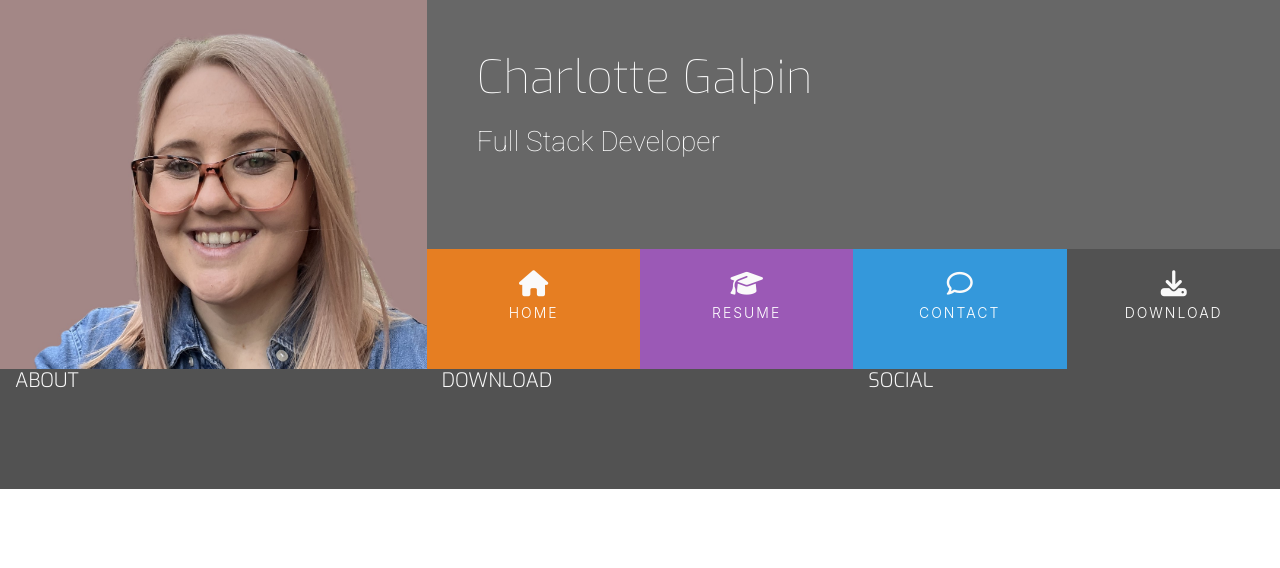
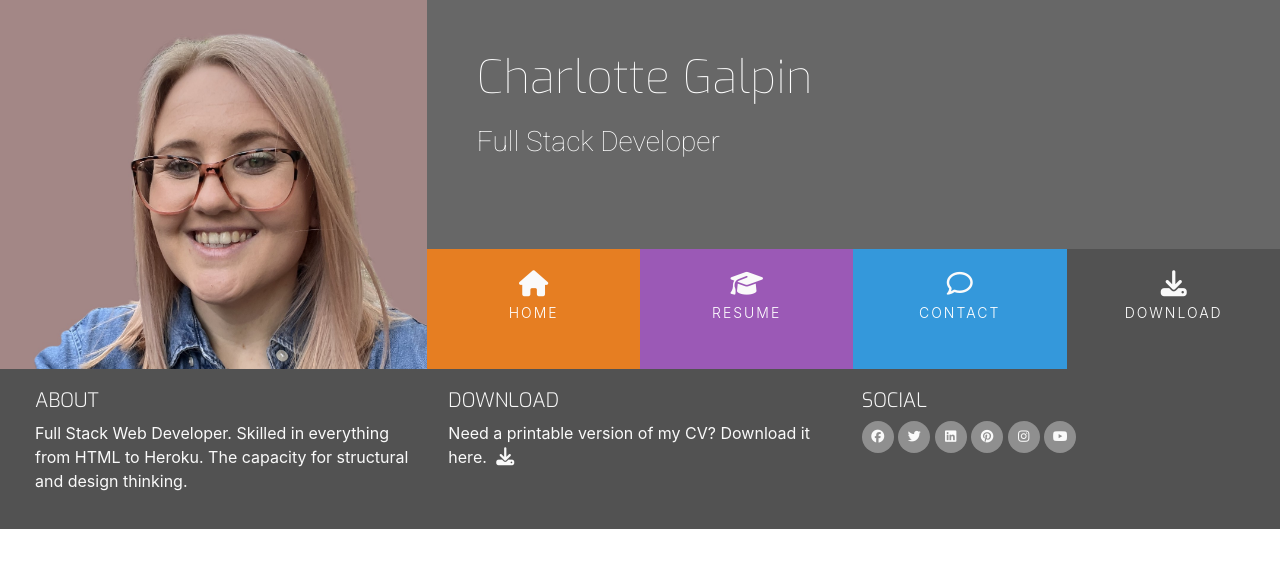
Before and after one commit to cgalpin92/ucd-resume, a plain HTML site: page index.html in a window 1280 px wide. Drawn offline with nearby package versions, Linux system fonts and the light colour scheme.

Commit message:
font-awesome icons added to footer elements. styled with animation, colour and padding

```diff
--- a/assets/css/style.css
+++ b/assets/css/style.css
@@ -39,6 +39,10 @@ h4 {
     font-family: "Exo", sans-serif;
     font-weight: 300;
     color: #fafafa;
+}
+
+.inline-block {
+    display: inline-block;
 }
 
 /* -----------------------------Heading */
@@ -142,3 +146,39 @@ footer {
     min-height: 120px;
     margin: 0;
 }
+
+
+.cv-pdf i {
+    font-size: 18px;
+    color: #fafafa;
+    text-align: center;
+    padding-left: 5px;
+}
+
+.fa-download:hover {
+    color: #e84610;
+}
+
+.social-links {
+    padding-bottom: 15px;
+}
+
+.social-links li a i {
+    width: 32px;
+    height: 32px;
+    padding: 12px 0;
+    border-radius: 50%;
+    font-size: 13px;
+    line-height: 7px;
+    text-align: center;
+    color: #fafafa;
+    background: #8f8f8f;
+}
+
+.social-links li a i:hover {
+    background: #e84610;
+}
+
+#footer-details {
+    padding: 20px;
+}
--- a/index.html
+++ b/index.html
@@ -6,7 +6,6 @@
     <meta name="viewport" content="width=device-width, initial-scale=1.0">
     <link rel="stylesheet" href="https://maxcdn.bootstrapcdn.com/bootstrap/4.2.1/css/bootstrap.min.css"
         type="text/css" />
-    <script src="https://kit.fontawesome.com/244c1138b0.js" crossorigin="anonymous"></script>
     <link rel="stylesheet" href="https://cdnjs.cloudflare.com/ajax/libs/hover.css/2.1.1/css/hover-min.css"
         type="text/css" />
     <link rel="stylesheet" href="assets/css/style.css" type="text/css">
@@ -53,20 +52,70 @@
 
     </section>
     <footer class="container-fluid">
-        <div class="row">
+        <div id="footer-details" class="row">
             <div class="col-sm-4">
                 <h5 class="uppercase general-sub">About</h5>
+                <p class="inline-block">
+                    Full Stack Web Developer. Skilled in everything from HTML to Heroku.
+                    The capacity for structural and design thinking.
+                </p>
             </div>
             <div class="col-sm-4">
                 <h5 class="uppercase general-sub">Download</h5>
+                <p class="inline-block">
+                    Need a printable version of my CV? Download it here.
+                    <a href="#" target="_blank" class="cv-pdf"><i class="fa-solid fa-download"></i>
+                        <span class="sr-only">Download Link</span></a>
+                </p>
             </div>
             <div class="col-sm-4">
                 <h5 class="uppercase general-sub">Social</h5>
+                <ul class="list-inline social-links">
+                    <li class="list-inline-item">
+                        <a href="#" target="_blank">
+                            <i class="fa-brands fa-facebook"></i>
+                            <span class="sr-only">Facebook</span>
+                        </a>
+                    </li>
+                    <li class="list-inline-item">
+                        <a href="#" target="_blank">
+                            <i class="fa-brands fa-twitter"></i>
+                            <span class="sr-only">Twitter</span>
+                        </a>
+                    </li>
+                    <li class="list-inline-item">
+                        <a href="#" target="_blank">
+                            <i class="fa-brands fa-linkedin"></i>
+                            <span class="sr-only">LinkedIn</span>
+                        </a>
+                    </li>
+                    <li class="list-inline-item">
+                        <a href="#" target="_blank">
+                            <i class="fa-brands fa-pinterest"></i>
+                            <span class="sr-only">Pintrest</span>
+                        </a>
+                    </li>
+                    <li class="list-inline-item">
+                        <a href="#" target="_blank">
+                            <i class="fa-brands fa-instagram"></i>
+                            <span class="sr-only">Instagram</span>
+                        </a>
+                    </li>
+                    <li class="list-inline-item">
+                        <a href="#" target="_blank">
+                            <i class="fa-brands fa-youtube"></i>
+                            <span class="sr-only">Youtube</span>
+                        </a>
+                    </li>
+                </ul>
+
             </div>
         </div>
 
     </footer>
 
+
+    <script src="https://kit.fontawesome.com/244c1138b0.js" crossorigin="anonymous"></script>
 </body>
 
 </html>
```
